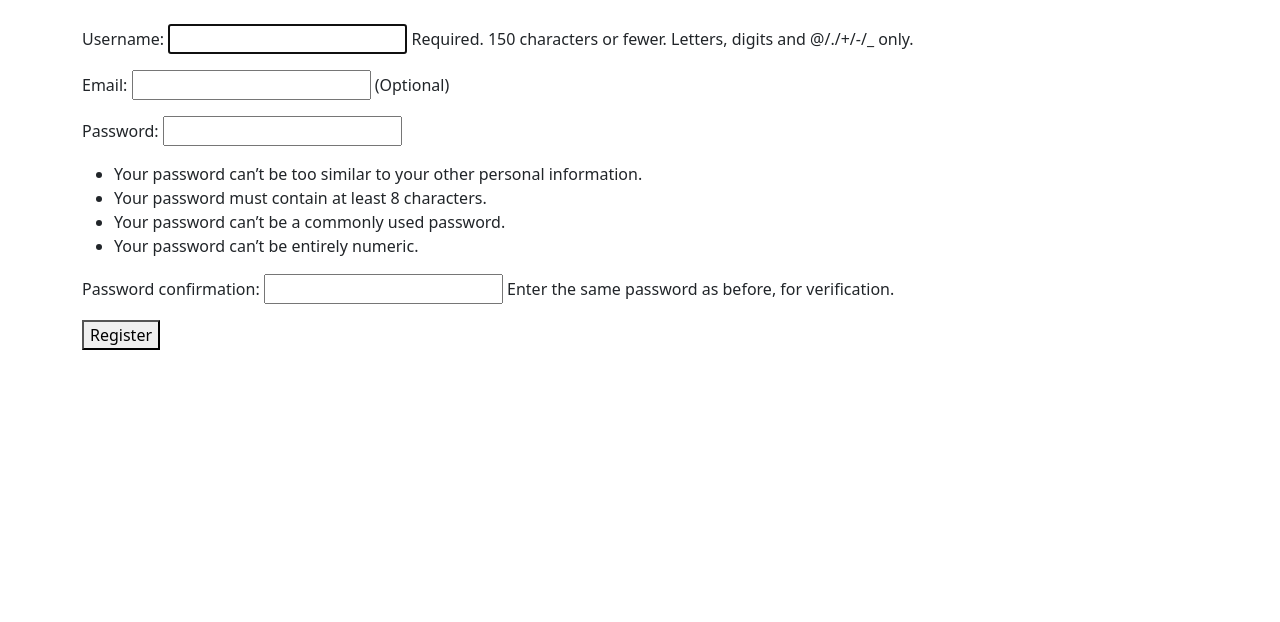
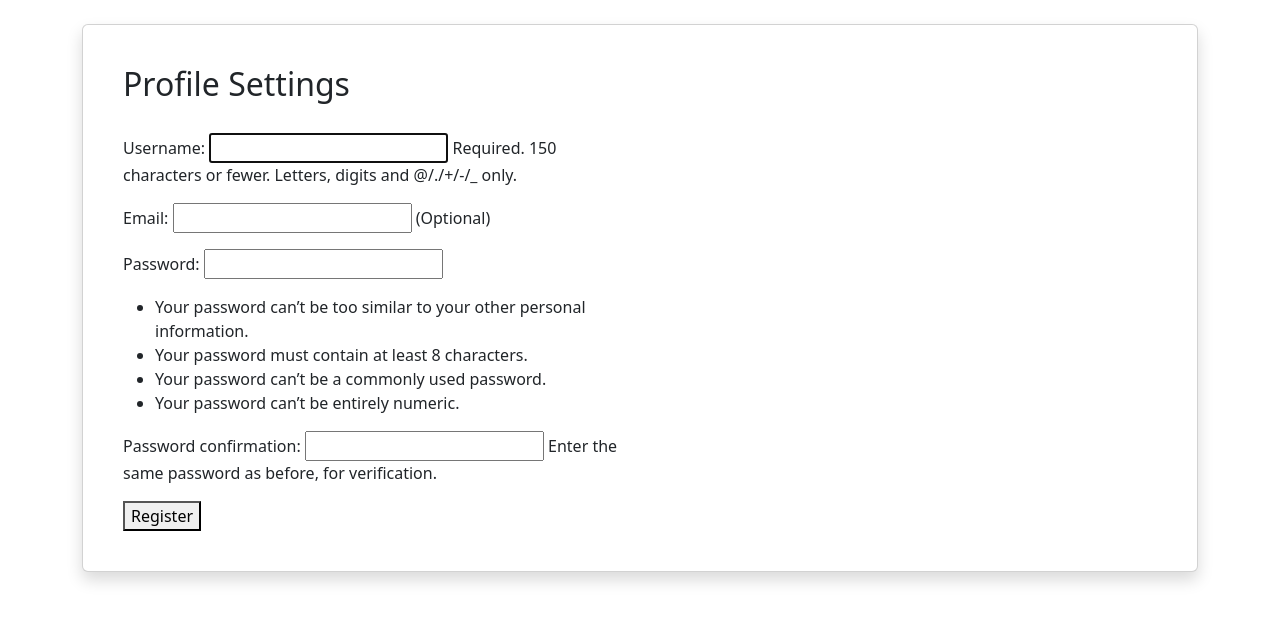
Before and after one commit to UCCS-SP25-CS4300-CS5300-1/Group-1-spring-2025, a Django app: page /register/ in a window 1280 px wide. Shown: the part 96-718 px from the top of the page. Run offline with Django 5.2, Linux system fonts and the light colour scheme.

Commit message:
Added Cards to the register and profile settings html

```diff
--- a/team1project/todoapp/templates/register.html
+++ b/team1project/todoapp/templates/register.html
@@ -1,9 +1,19 @@
 {% extends 'base.html' %}
 
 {% block content %}
-<form method="post" class="register-form">
-    {% csrf_token %}
-    {{ form.as_p }}
-    <button type="submit">Register</button>
-</form>
+<div class="card p-4 shadow" style="max-width: 1200px; margin: 0 auto;">
+    <div class="card-body">
+        <div class="row">
+            <!-- Content Column -->
+            <div class="col-md-6">
+                <h2 class="card-title" style="margin-bottom: 30px;">Profile Settings</h2>
+                <form method="post" class="register-form">
+                    {% csrf_token %}
+                    {{ form.as_p }}
+                    <button type="submit">Register</button>
+                </form>
+            </div>
+        </div>
+    </div>
+</div>
 {% endblock %}
```
Also changed, not shown: team1project/todoapp/templates/profile_settings.html (+14 -8 lines), team1project/db.sqlite3.
